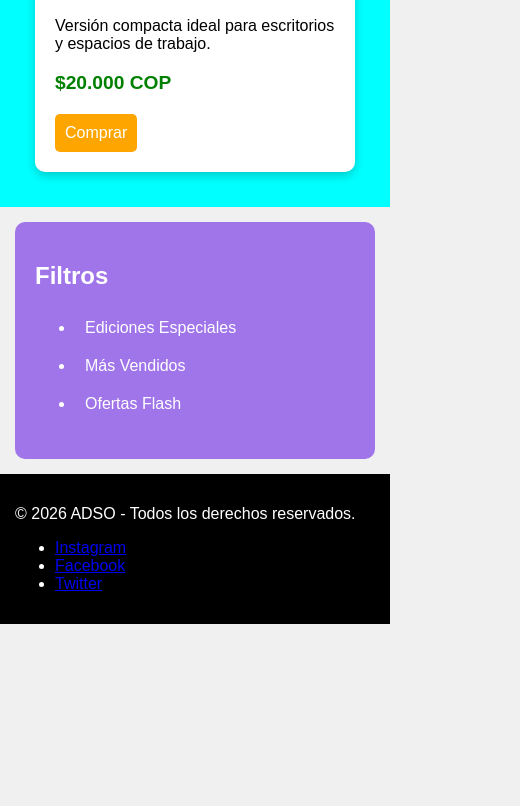
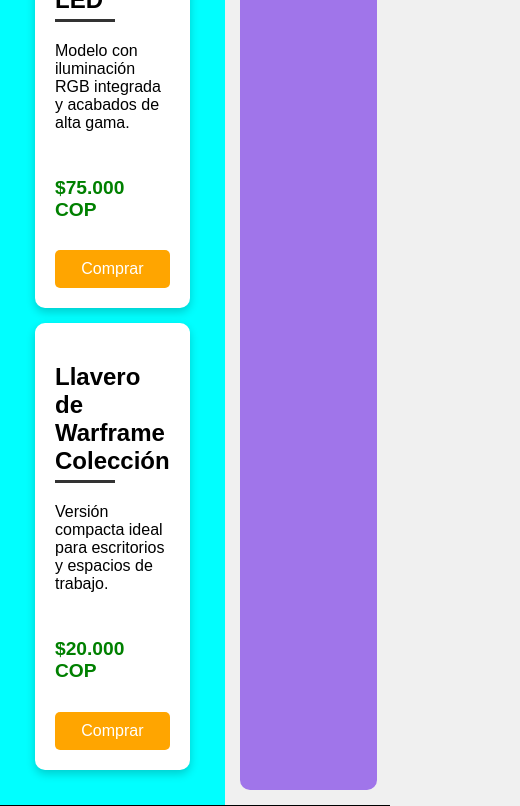
Before and after one commit to David-santiago-svg/CSS, a plain HTML site: page index.html in a window 390 px wide. Shown: the part 1194-2000 px from the top of the page, 520 px wide, since content can reach past the window. Before the commit the page ends 1818 px from the top, so only its background shows below. Drawn offline with Linux system fonts and the light colour scheme.

Commit message:
feat(layout): implementar estructura responsive con Flexbox y metodología BEM

```diff
--- a/Components/estilos/style.css
+++ b/Components/estilos/style.css
@@ -1,7 +1,3 @@
-@import url("boton.css");
-@import url("titulo.css");
-@import url("precio.css");
-
 :root {
     --color-fondo: #f0f0f0;
     --color-titulo: blue;
@@ -16,9 +12,11 @@
     --color-boton: orange;
     --color-boton-hover: darkorange;
     --color-texto-claro: white;
+
     --espaciado-pequeno: 10px;
     --espaciado-medio: 20px;
     --espaciado-grande: 15px;
+
     --radio-borde: 10px;
     --radio-boton: 5px;
 }
@@ -30,123 +28,204 @@ body {
     padding: 0;
 }
 
+/* APP LAYOUT */
 
-
-
-article h2::after {
-  content: "";
-  display: block;
-  width: 60px;
-  height: 3px;
-  background-color: var(--color-secundario);
-  margin-top: 5px;
+.app-layout {
+    display: flex;
+    flex-direction: column;
+    min-height: 100vh;
 }
 
-header {
+.main-wrapper {
+    flex: 1;
+    display: flex;
+}
+
+/* HEADER */
+
+.header {
     background-image: url("tau css.jpg");
     background-size: cover;
     background-position: center;
     padding: var(--espaciado-medio);
+
+    display: flex;
+    justify-content: space-between;
+    align-items: center;
 }
 
-header nav ul {
+.nav__list {
+    display: flex;
+    gap: var(--espaciado-medio);
+
     list-style: none;
-  text-align: center;
+    margin: 0;
     padding: 0;
 }
 
-header nav ul li {
-  display: inline-block;
-  margin: var(--espaciado-pequeno);
-}
-
-header nav ul li a {
+.nav__list a {
     color: var(--color-enlace);
     text-decoration: none;
     font-weight: bold;
     transition: 0.3s;
 }
 
-header nav ul li a:hover {
+.nav__list a:hover {
     background-color: var(--color-enlace);
     color: var(--color-enlace-hover);
     padding: var(--espaciado-pequeno);
     border-radius: var(--radio-boton);
 }
 
+/* MAIN */
+
 main {
+    flex: 1;
     background-color: var(--color-main);
     padding: var(--espaciado-medio);
 }
 
-article {
+/* TARJETAS */
+
+.card {
+    display: flex;
+    flex-direction: column;
+    height: 100%;
+
     background-color: var(--color-tarjeta);
     padding: var(--espaciado-medio);
     margin: var(--espaciado-grande);
+
     border-radius: var(--radio-borde);
-  box-shadow: 0px 4px 10px rgba(0, 0, 0, 0.2);
-  transition: 0.3s;
+
+    box-shadow: 0px 4px 10px rgba(0, 0, 0, .2);
+    transition: .3s;
 }
 
-article h2::after {
+.card:hover {
+    transform: translateY(-5px);
+
+    box-shadow: 0px 8px 15px rgba(0, 0, 0, .3);
+}
+
+.card__body {
+    flex-grow: 1;
+}
+
+.card h2::after {
     content: "";
     display: block;
     width: 60px;
     height: 3px;
-  background-color: var(--color-secundario);
     margin-top: 5px;
+    background-color: #333;
 }
 
-article:hover {
-  transform: translateY(-5px);
-  box-shadow: 0px 8px 15px rgba(0, 0, 0, 0.3);
+/* PRECIOS */
+
+.card__price-wrapper {
+    display: flex;
+    justify-content: space-between;
+    align-items: baseline;
+
+    margin-top: var(--espaciado-pequeno);
+    margin-bottom: var(--espaciado-pequeno);
 }
 
-aside {
+.precio__color {
+    color: var(--color-precio);
+    font-weight: bold;
+    font-size: 1.2rem;
+}
+
+/* BOTÓN */
+
+.btn-comprar__activo--color {
+    background-color: var(--color-boton);
+    color: white;
+
+    padding: 10px 15px;
+    border-radius: var(--radio-boton);
+
+    text-decoration: none;
+    text-align: center;
+
+    transition: .3s;
+}
+
+.btn-comprar__activo--color:hover {
+    background-color: var(--color-boton-hover);
+}
+
+.card__button {
+    margin-top: auto;
+}
+
+/* ASIDE */
+
+.aside {
     background-color: var(--color-aside);
     color: var(--color-texto-claro);
+
     padding: var(--espaciado-medio);
     margin: var(--espaciado-grande);
+
     border-radius: var(--radio-borde);
+
+    display: flex;
+    flex-direction: column;
+    gap: var(--espaciado-grande);
 }
 
-
-
-
-footer {
-  background-color: var(--color-footer);
-  color: var(--color-texto-claro);
-  padding: var(--espaciado-grande);
+.aside ul {
+    list-style: none;
+    padding: 0;
+    margin: 0;
 }
 
-article,
-aside {
-  animation: aparecer 1s ease-in-out;
-  text-align: left;
+.aside a {
+    display: block;
+    color: var(--color-texto-claro);
+
+    text-decoration: none;
+    padding: var(--espaciado-pequeno);
+
+    border-radius: var(--radio-boton);
+    transition: .3s;
 }
 
-aside a {
-  display: block;
-  color: var(--color-texto-claro);
-  text-decoration: none;
-  padding: var(--espaciado-pequeno);
-  border-radius: var(--radio-boton);
-  transition: all 0.3s ease;
-}
-
-aside a::before {
-  color: var(--color-texto-claro);
-  font-weight: bold;
-}
-
-aside a:hover {
-  background-color: var(--color-hover-aside);
-  color: var(--color-texto-claro);
+.aside a:hover {
+    background-color: rgba(255, 255, 255, 0.2);
     padding-left: 15px;
 }
 
+/* FOOTER */
 
-aside a:focus {
-  outline: 3px solid var(--color-secundario);
-  outline-offset: 3px;
+.footer {
+    background-color: var(--color-footer);
+    color: var(--color-texto-claro);
+
+    padding: var(--espaciado-grande);
+
+    display: flex;
+    justify-content: space-around;
+    align-items: center;
 }
+
+.footer ul {
+    display: flex;
+    gap: var(--espaciado-medio);
+
+    list-style: none;
+    padding: 0;
+    margin: 0;
+}
+
+.footer a {
+    color: var(--color-texto-claro);
+    text-decoration: none;
+}
+
+.footer a:hover {
+    text-decoration: underline;
+}
--- a/index.html
+++ b/index.html
@@ -9,69 +9,142 @@
 </head>
 
 <body>
-  <header>
+
+    <div class="app-layout">
+
+        <header class="header">
+
             <h1 class="card__titulo">Actividad 3.1 Continuación</h1>
-    <nav>
-      <ul>
+
+            <nav class="nav">
+                <ul class="nav__list">
                     <li><a href="#">Inicio</a></li>
                     <li><a href="#">Catálogo</a></li>
                     <li><a href="#">Ofertas</a></li>
                     <li><a href="#">Contacto</a></li>
                 </ul>
             </nav>
+
         </header>
 
-  <div class="contenedor-layout">
+        <div class="main-wrapper">
+
             <main>
+
                 <section>
-        <article>
-          <h2>Figura warframe</h2>
-          <p>Figura coleccionable edición especial de alta durabilidad y detalles exclusivos.</p>
+
+                    <article class="card">
+
+                        <div class="card__body">
+                            <h2>Figura Warframe</h2>
+                            <p>
+                                Figura coleccionable edición especial de alta
+                                durabilidad y detalles exclusivos.
+                            </p>
+                        </div>
+
+                        <div class="card__price-wrapper">
                             <p class="precio__color">$45.000 COP</p>
-          <a href="#" class="btn-comprar__activo--color" id="btn-destacado">Comprar</a>
+                        </div>
+
+                        <a href="#" class="btn-comprar__activo--color card__button">
+                            Comprar
+                        </a>
+
                     </article>
 
-        <article>
-          <h2>Poster de madness combat</h2>
-          <p>Diseño tradicional enfocado en comodidad y estilo minimalista.</p>
+                    <article class="card">
+
+                        <div class="card__body">
+                            <h2>Poster de Madness Combat</h2>
+                            <p>
+                                Diseño tradicional enfocado en comodidad y estilo
+                                minimalista.
+                            </p>
+                        </div>
+
+                        <div class="card__price-wrapper">
                             <p class="precio__color">$30.000 COP</p>
-          <a href="#" class="btn-comprar__activo--color">Comprar</a>
+                        </div>
+
+                        <a href="#" class="btn-comprar__activo--color card__button">
+                            Comprar
+                        </a>
+
                     </article>
 
-        <article>
+                    <article class="card">
+
+                        <div class="card__body">
                             <h2>Lampara de lava LED</h2>
-          <p>Modelo con iluminación RGB integrada y acabados de alta gama.</p>
+                            <p>
+                                Modelo con iluminación RGB integrada y acabados
+                                de alta gama.
+                            </p>
+                        </div>
+
+                        <div class="card__price-wrapper">
                             <p class="precio__color">$75.000 COP</p>
-          <a href="#" class="btn-comprar__activo--color">Comprar</a>
+                        </div>
+
+                        <a href="#" class="btn-comprar__activo--color card__button">
+                            Comprar
+                        </a>
+
                     </article>
 
-        <article>
-          <h2>llavero de warframe Colección</h2>
-          <p>Versión compacta ideal para escritorios y espacios de trabajo.</p>
+                    <article class="card">
+
+                        <div class="card__body">
+                            <h2>Llavero de Warframe Colección</h2>
+                            <p>
+                                Versión compacta ideal para escritorios y espacios
+                                de trabajo.
+                            </p>
+                        </div>
+
+                        <div class="card__price-wrapper">
                             <p class="precio__color">$20.000 COP</p>
-          <a href="#" class="btn-comprar__activo--color">Comprar</a>
+                        </div>
+
+                        <a href="#" class="btn-comprar__activo--color card__button">
+                            Comprar
+                        </a>
+
                     </article>
+
                 </section>
+
             </main>
 
-    <aside>
+            <aside class="aside">
+
                 <h2>Filtros</h2>
+
                 <ul>
                     <li><a href="#">Ediciones Especiales</a></li>
                     <li><a href="#">Más Vendidos</a></li>
                     <li><a href="#">Ofertas Flash</a></li>
                 </ul>
+
             </aside>
+
         </div>
 
-  <footer>
+        <footer class="footer">
+
             <p>&copy; 2026 ADSO - Todos los derechos reservados.</p>
+
             <ul>
                 <li><a href="#">Instagram</a></li>
                 <li><a href="#">Facebook</a></li>
                 <li><a href="#">Twitter</a></li>
             </ul>
+
         </footer>
+
+    </div>
+
 </body>
 
 </html>
```
Also changed, not shown: 1 other file. Lines whose indentation alone changed are shown as unchanged.
